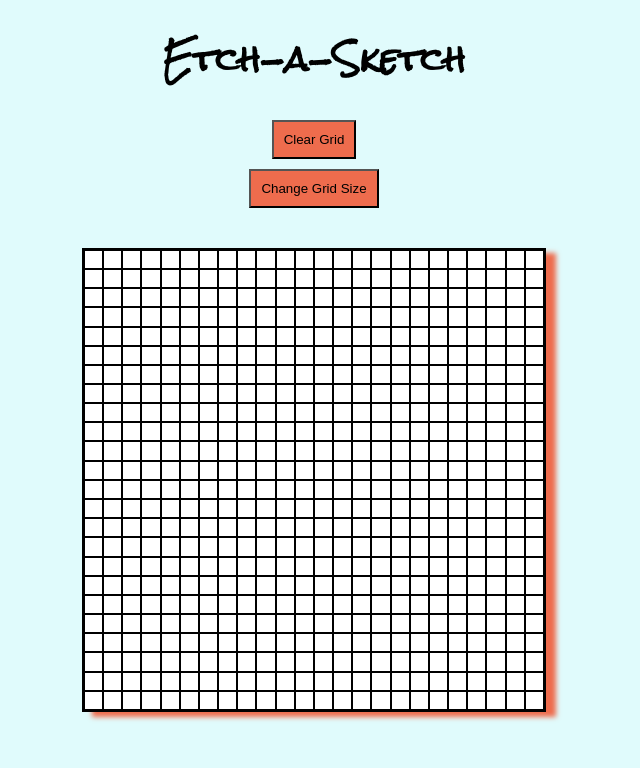
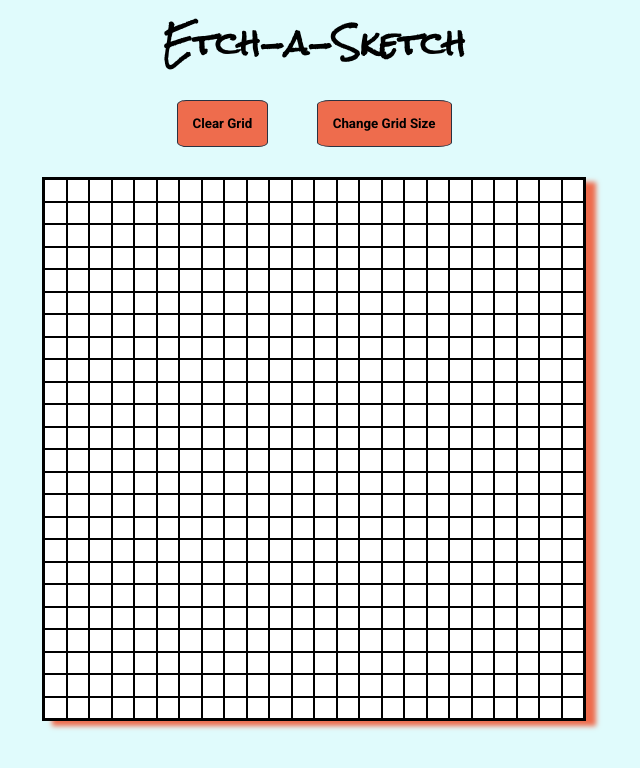
Before and after one commit to jelmore1674/etch-sketch, a plain HTML site: page index.html in a window 1280 px wide. Shown: the whole page, without its empty margins (326-966 px from the left). Drawn offline with Linux system fonts and the light colour scheme.

Commit message:
Have updated the style. Looking decent

```diff
--- a/index.html
+++ b/index.html
@@ -17,8 +17,10 @@
 
 <body>
     <h1>Etch-a-Sketch</h1>
-    <button id="reset" onclick="reset()">Clear Grid</button>
-    <button id="size" onclick="getGrid()">Change Grid Size</button>
+    <div id="btn" class="controls">
+        <button id="reset" onclick="reset()">Clear Grid</button>
+        <button id="size" onclick="getGrid()">Change Grid Size</button>
+    </div>
     <div id="container" class="container"></div>
     <script type="text/javascript" src="./script.js"></script>
 </body>
--- a/script.js
+++ b/script.js
@@ -14,11 +14,11 @@
 }
 
 function getGrid() {
-    row = prompt("Select Grid Size 4-100");
+    row = prompt("Select Grid Size 4-64");
     if (row < 4) {
         row = 4;
-    } else if (row >= 100) {
-        row = 100;
+    } else if (row >= 64) {
+        row = 64;
     } else {
         row = row;
     }
--- a/styles.css
+++ b/styles.css
@@ -8,17 +8,15 @@
 #ee6c4d
 #293241 */
 
-:root {
-    --grid-cols: 1;
-    --grid-rows: 1;
-}
-
 html body {
+    margin: 0;
     font-family: "Roboto", sans-serif;
     background-color: #e0fbfc;
 }
 
 h1 {
+    margin-top: 5px;
+    margin-bottom: 8px;
     text-align: center;
     font-family: "Rock Salt", cursive;
 }
@@ -28,10 +26,10 @@
     /* outline: 2px solid #000; */
     font-size: 0;
     margin: auto;
-    margin-top: 40px;
+    margin-top: 20px;
     margin-bottom: 40px;
-    height: 460px;
-    width: 460px;
+    height: 540px;
+    width: 540px;
     padding: 0px;
     border: 2px solid #000;
     display: grid;
@@ -47,11 +45,29 @@
 }
 
 button {
+    font-family: "Roboto", sans-serif;
+    font-weight: 700;
     background-color: #ee6c4d;
+    padding: 15px;
+    margin-top: 10px;
+    border: 1px solid #293241;
+    border-radius: 10%;
+    max-width: 50%;
+}
+
+button:hover {
+    background-color: #3d5a80;
+    color: antiquewhite;
+}
+
+#btn {
+    max-width: 275px;
+    margin: auto;
     display: flex;
-    margin: auto;
-    padding: 10px;
-    margin-top 10px;
+    flex-direction: row;
+    flex-flow: row;
+    align-items: flex-start;
+    justify-content: space-between;
 }
 
 #reset {
```
